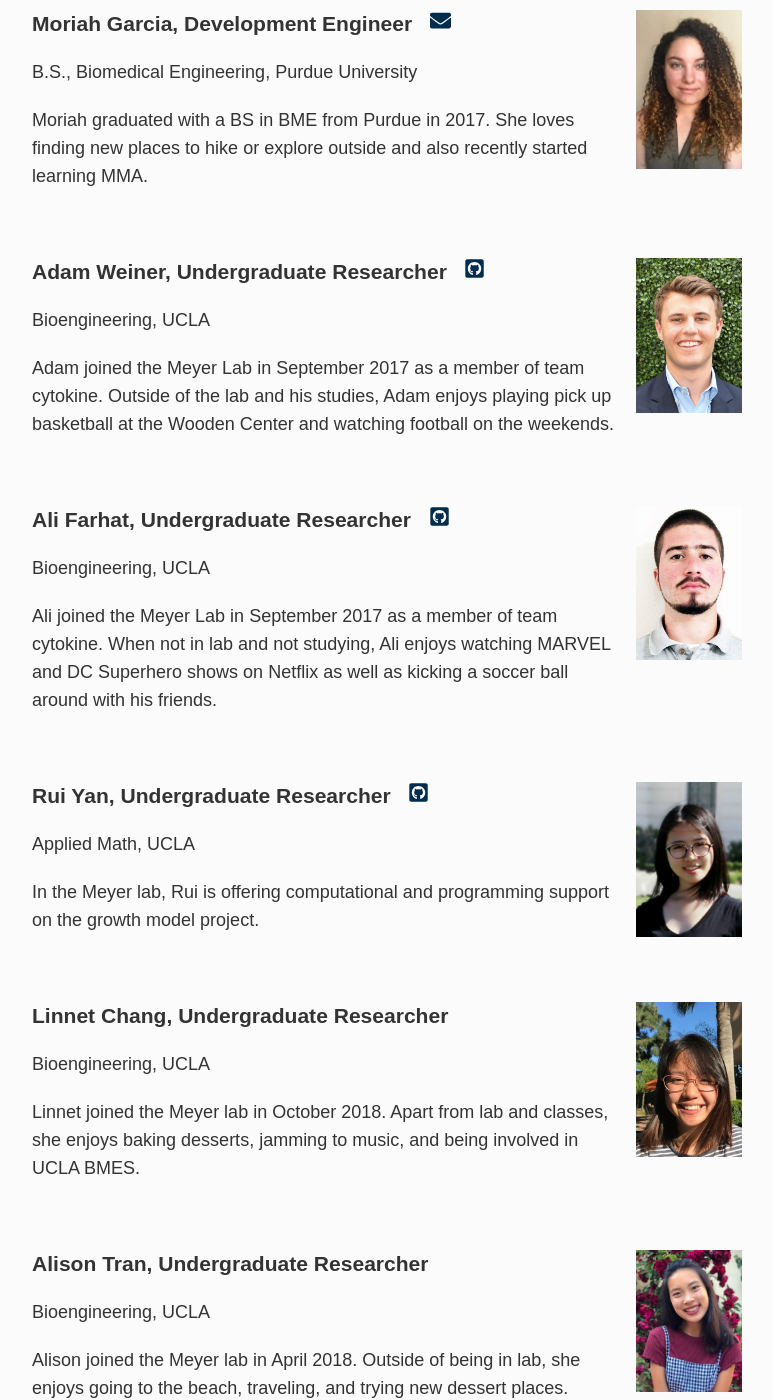
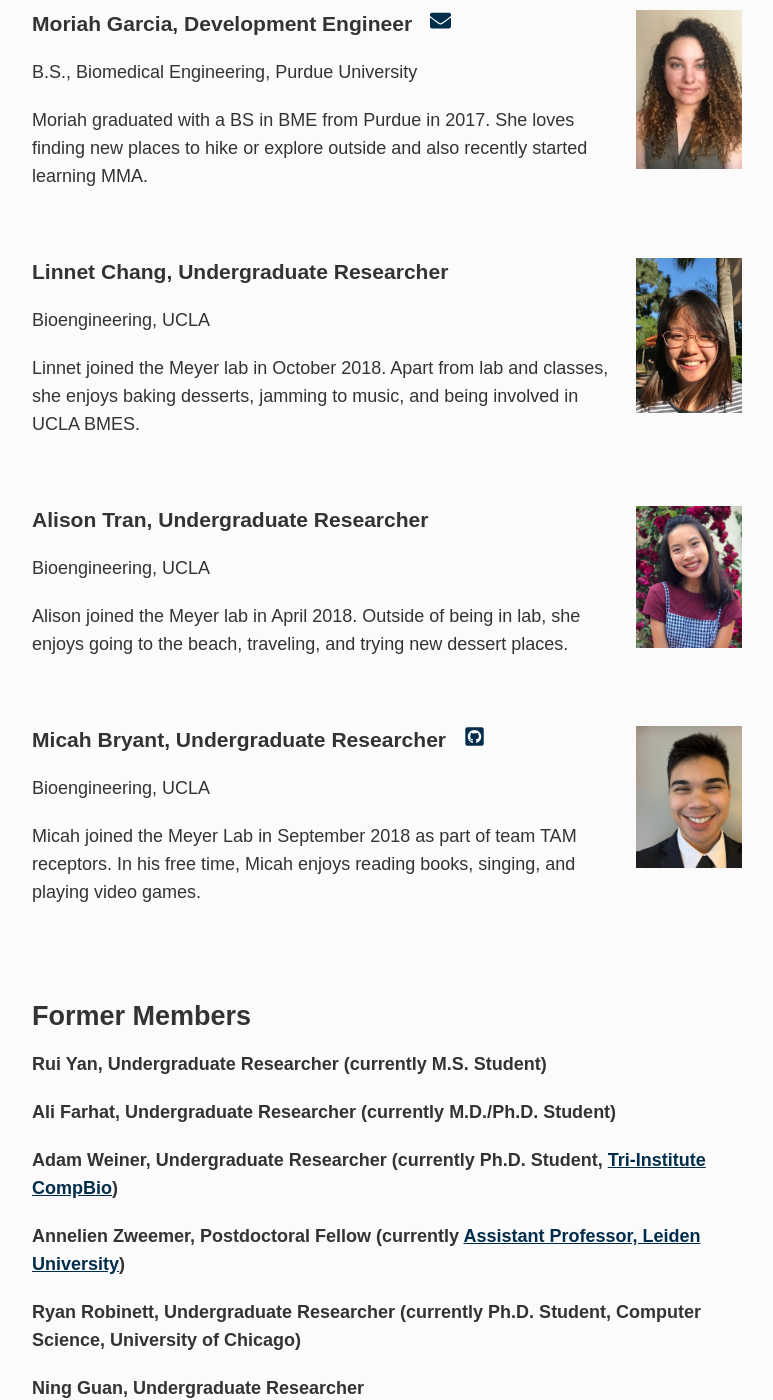
Before and after one commit to meyer-lab/asmlab.org, a Jekyll site: the page built from team/index.md, in a window 1280 px wide and 1400 px high, scrolled down 2858 px. Shown: the whole window, without its empty margins (253-1026 px from the left). Built offline with Jekyll 4.4.1, drawn with Linux system fonts in a browser that asks for light colours; some web fonts are replaced.

Commit message:
Move Adam, Ali, Rui to alumni list (#50)

```diff
--- a/team/index.md
+++ b/team/index.md
@@ -66,33 +66,6 @@ Moriah graduated with a BS in BME from Purdue in 2017. She loves finding new pla
 
 <br />
 
-<div class="span_2 right"><img src="/public/photos/aweiner.jpg" width="120px" alt="Adam's picture" /></div>
-
-### Adam Weiner, Undergraduate Researcher&nbsp;&nbsp;&nbsp;<a href="https://github.com/adamcweiner"><svg class="svg-icon"><use xlink:href="#fa-github"></use></svg></a>
-Bioengineering, UCLA
-
-Adam joined the Meyer Lab in September 2017 as a member of team cytokine. Outside of the lab and his studies, Adam enjoys playing pick up basketball at the Wooden Center and watching football on the weekends.
-
-<br />
-
-<div class="span_2 right"><img src="/public/photos/afarhat.jpg" width="120px" alt="Ali's picture" /></div>
-
-### Ali Farhat, Undergraduate Researcher&nbsp;&nbsp;&nbsp;<a href="https://github.com/alifarhat30"><svg class="svg-icon"><use xlink:href="#fa-github"></use></svg></a>
-Bioengineering, UCLA
-
-Ali joined the Meyer Lab in September 2017 as a member of team cytokine. When not in lab and not studying, Ali enjoys watching MARVEL and DC Superhero shows on Netflix as well as kicking a soccer ball around with his friends.
-
-<br />
-
-<div class="span_2 right"><img src="/public/photos/ryan.jpg" width="120px" alt="Rui's picture" /></div>
-
-### Rui Yan, Undergraduate Researcher&nbsp;&nbsp;&nbsp;<a href="https://github.com/rui-yan"><svg class="svg-icon"><use xlink:href="#fa-github"></use></svg></a>
-Applied Math, UCLA
-
-In the Meyer lab, Rui is offering computational and programming support on the growth model project.
-
-<br />
-
 <div class="span_2 right"><img src="/public/photos/lchang.jpg" width="120px" alt="Linnet's picture" /></div>
 
 ### Linnet Chang, Undergraduate Researcher
@@ -124,6 +97,12 @@ Micah joined the Meyer Lab in September 2018 as part of team TAM receptors. In h
 
 # Former Members
 
+#### Rui Yan, Undergraduate Researcher (currently M.S. Student)
+
+#### Ali Farhat, Undergraduate Researcher (currently M.D./Ph.D. Student)
+
+#### Adam Weiner, Undergraduate Researcher (currently Ph.D. Student, [Tri-Institute CompBio](https://compbio.triiprograms.org/))
+
 #### Annelien Zweemer, Postdoctoral Fellow (currently [Assistant Professor, Leiden University](https://www.universiteitleiden.nl/en/staffmembers/annelien-zweemer))
 
 #### Ryan Robinett, Undergraduate Researcher (currently Ph.D. Student, Computer Science, University of Chicago)
```
Also changed, not shown: public/photos/afarhat.jpg (deleted), public/photos/aweiner.jpg (deleted), public/photos/ryan.jpg (deleted), public/photos/wwu.jpg (deleted).
